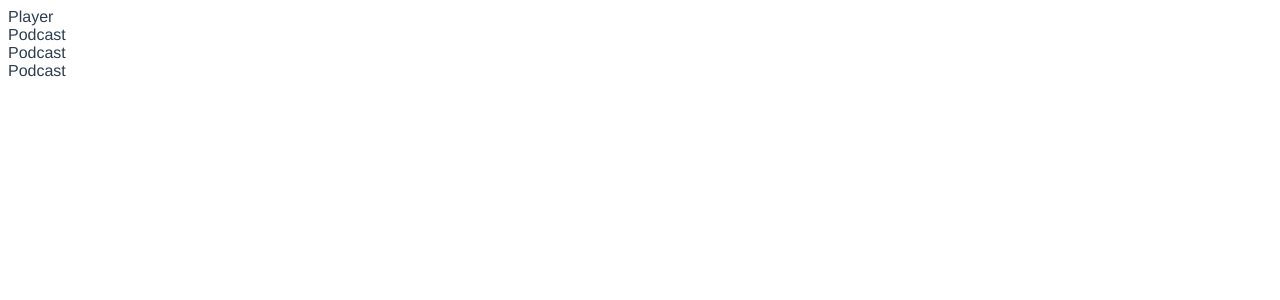
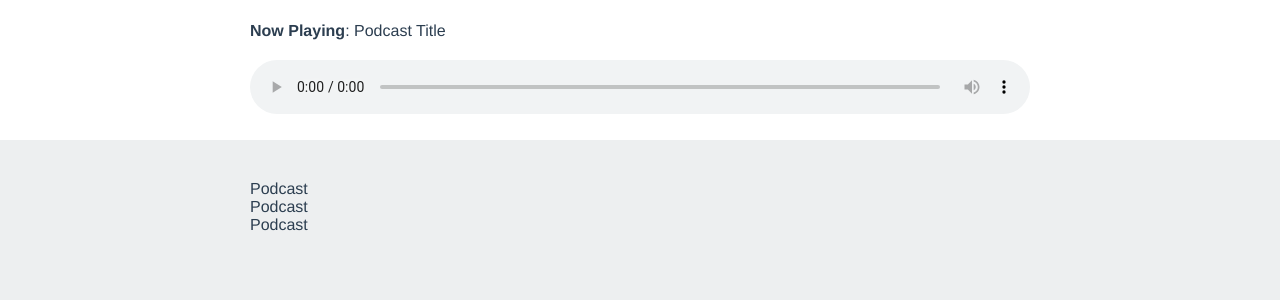
Before and after one commit to azharimm/podcast_app, a Vue app: page / in a window 1280 px wide. Shown: the top 300 px of the page. Built offline with nearby package versions, Linux system fonts and the light colour scheme.

Commit message:
^ styling

```diff
--- a/package.json
+++ b/package.json
@@ -14,6 +14,8 @@
   "devDependencies": {
     "@vue/cli-plugin-babel": "^4.5.0",
     "@vue/cli-service": "^4.5.0",
+    "node-sass": "^4.14.1",
+    "sass-loader": "^9.0.3",
     "vue-template-compiler": "^2.6.11"
   },
   "browserslist": [
--- a/public/index.html
+++ b/public/index.html
@@ -3,7 +3,7 @@
   <head>
     <meta charset="utf-8">
     <meta http-equiv="X-UA-Compatible" content="IE=edge">
-    <meta name="viewport" content="width=device-width,initial-scale=1.0">
+    <meta name="viewport" content="width=device-width,initial-scale=1.0, minimum-scale=1.0, maximum-scale=1.0">
     <link rel="icon" href="<%= BASE_URL %>favicon.ico">
     <title><%= htmlWebpackPlugin.options.title %></title>
   </head>
--- a/src/App.vue
+++ b/src/App.vue
@@ -19,11 +19,37 @@ export default {
 };
 </script>
 
-<style>
-  #app {
-    font-family: Avenir, Helvetica, Arial, sans-serif;
-    -webkit-font-smoothing: antialiased;
-    -moz-osx-font-smoothing: grayscale;
-    color: #2c3e50;
-  }
+<style lang="scss">
+	@import '~@/assets/scss/_variables.scss';
+
+	* {
+		box-sizing: border-box;
+	}
+
+  	body {
+    	font-family: Avenir, Helvetica, Arial, sans-serif;
+    	-webkit-font-smoothing: antialiased;
+    	-moz-osx-font-smoothing: grayscale;
+    	color: #2c3e50;
+		background-color: #edeff0;
+		margin-top: calc(#{$header-height} + #{$header-padding * 2});
+  	}
+	p {
+		line-height: 1.5;
+	}
+
+	a {
+		color: rgba(#387bc9, .9);
+		transition: color 100ms ease-in;
+
+		&:hover {
+			color: #388bc9;
+		}
+	}
+
+	.container {
+		max-width: 780px;
+		margin: 0 auto;
+		flex: 1;
+	}
 </style>
--- /dev/null
+++ b/src/assets/scss/_variables.scss
@@ -0,0 +1,3 @@
+$header-height: 140px;
+$global-radius: 4px;
+$header-padding: 20px;
--- a/src/components/TopHeader.vue
+++ b/src/components/TopHeader.vue
@@ -1,6 +1,9 @@
 <template>
-    <header>
-        <player></player>
+    <header class="topheader">
+        <div class="container">
+            <!-- <p class="welcome">Oh, hi. <strong>Choose something to play.</strong></p> -->
+            <player></player>
+        </div>
     </header>
 </template>
 
@@ -13,3 +16,24 @@ export default {
 
 }
 </script>
+
+<style lang="scss">
+    @import '~@/assets/scss/_variables.scss';
+
+    .topheader {
+        display: flex;
+        align-items: center;
+        width: 100%;
+        height: $header-height;
+        background-color: #fff;
+        position: fixed;
+        top: 0;
+        left: 0;
+        padding: $header-padding;
+        z-index: 2;
+    }
+    .welcome {
+        font-size: 1.1em;
+        text-align: center;
+    }
+</style>
--- a/src/components/player/Player.vue
+++ b/src/components/player/Player.vue
@@ -1,6 +1,9 @@
 <template>
-    <div>
-        Player
+    <div class="player">
+        <div class="player__header">
+            <span>Now Playing</span>: Podcast Title
+        </div>
+        <audio controls autoplay ref="player" class="player__audio"></audio>
     </div>
 </template>
 
@@ -9,3 +12,23 @@ export default {
 
 }
 </script>
+
+<style lang="scss">
+    .player {
+        width: 100%;
+
+        &__header {
+            font-weight: 500;
+            margin-bottom: 20px;
+
+            span {
+                font-weight: 800;
+            }
+        }
+
+        &__audio {
+            width: 100%;
+        }
+    }
+
+</style>
```
Also changed, not shown: 1 other file (tests, documents, lock files or other folders).
